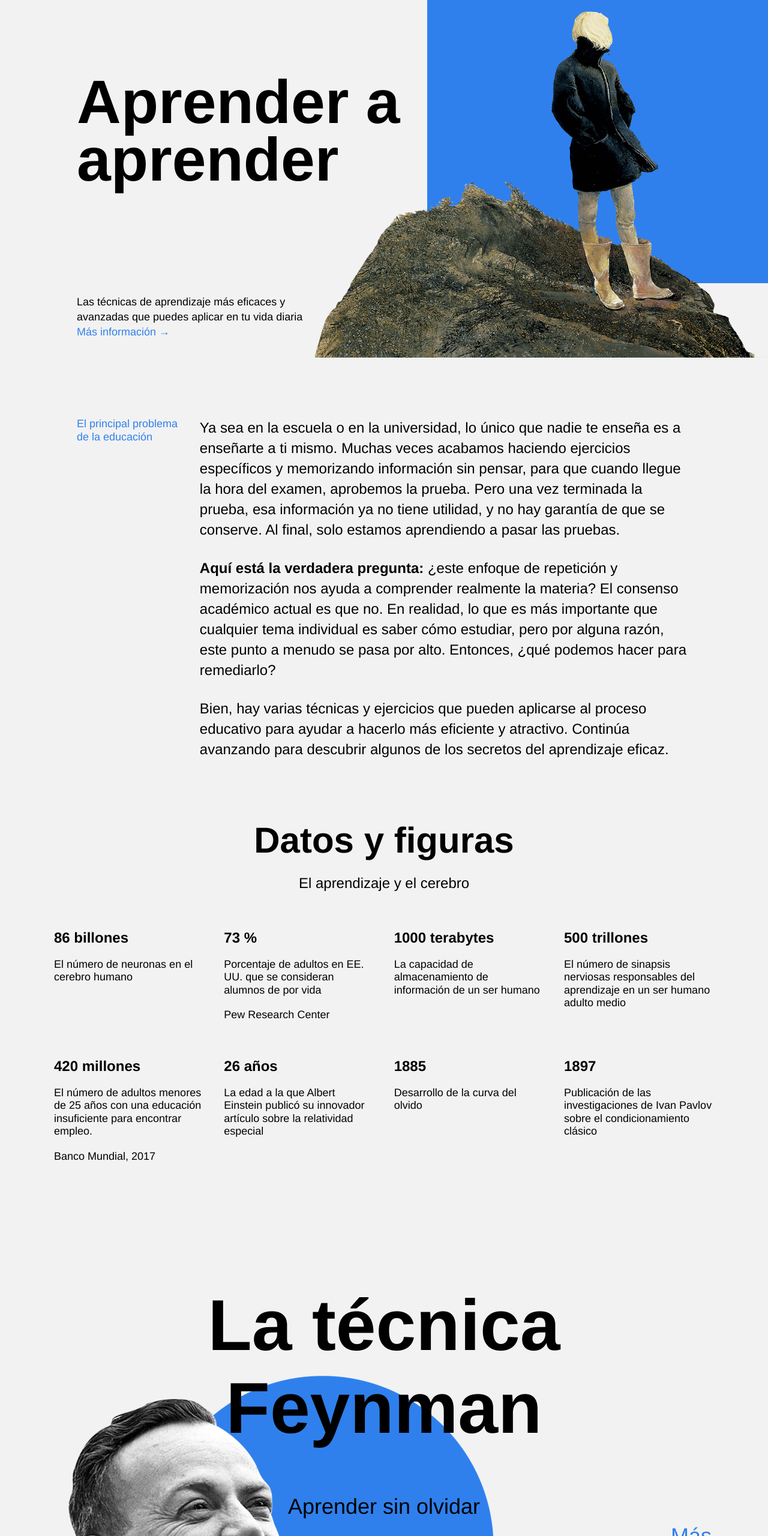
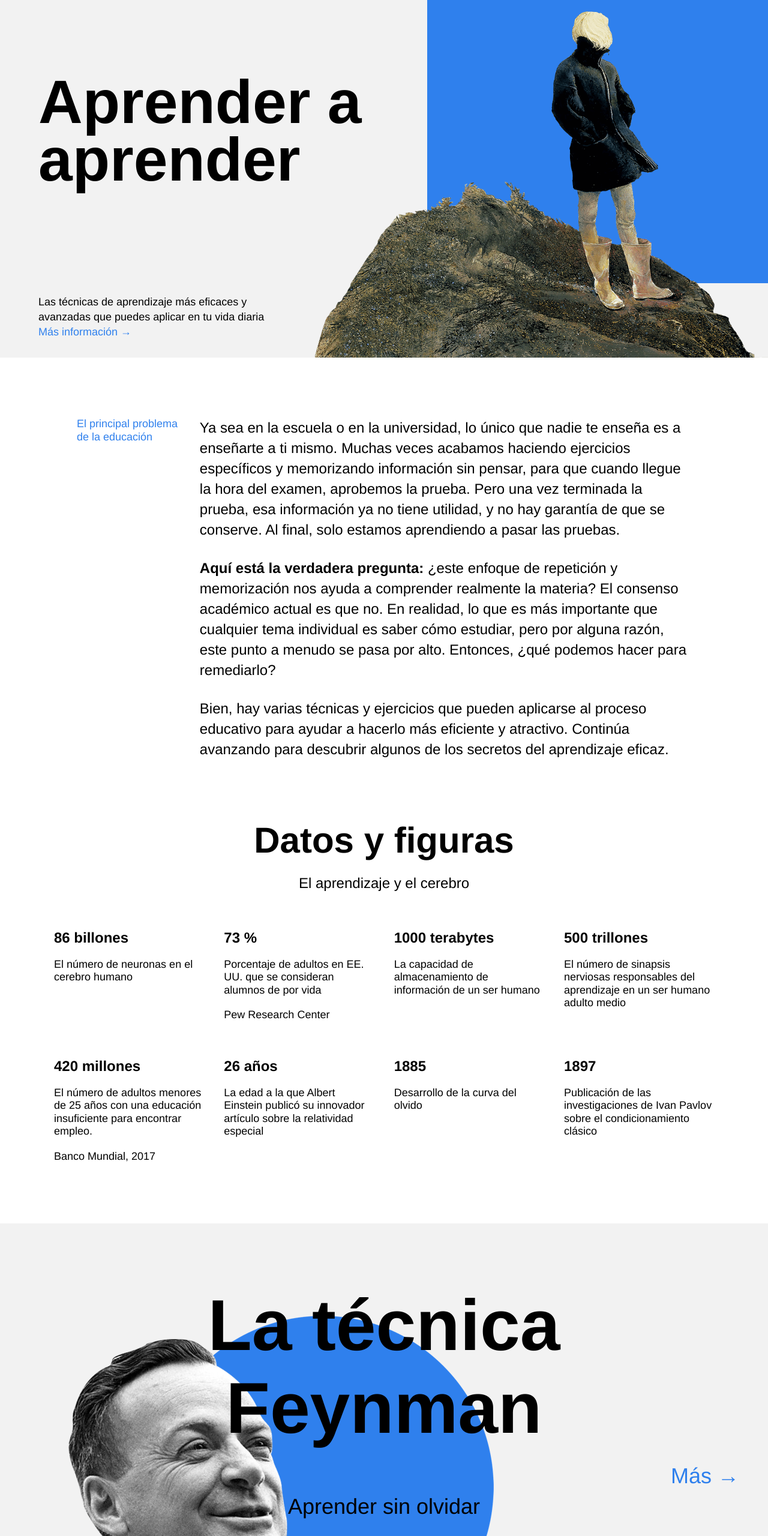
Before and after one commit to zukuzuku2/web_project_1_es, a plain HTML site: page index.html in a window 1280 px wide. Shown: the part 160-2720 px from the top of the page at 60% size. Drawn offline with Linux system fonts and the light colour scheme.

Commit message:
Corregir se;alamientos en la revision

```diff
--- a/styles/style.css
+++ b/styles/style.css
@@ -7,14 +7,13 @@
   max-width: 1600px;
   margin: 0 auto;
   font-family: "Helvetica Neue", Arial, sans-serif;
-  background-color: #f2f2f2;
 }
 
 .header {
+  background-color: #f2f2f2;
   height: 100vh;
   min-height: 600px;
   max-height: 756px;
-  margin-left: 64px;
   position: relative;
   display: flex;
   justify-content: start;
@@ -34,11 +33,11 @@
 }
 
 .header__title {
+  margin: 0 0 0 64px;
   width: 730px;
   line-height: 96px;
   font-size: 102px;
   font-weight: bold;
-  margin-left: 64px;
 }
 
 .header__subtitle {
@@ -147,7 +146,6 @@
 .table {
   width: 1100px;
   padding-top: 60px;
-  padding-bottom: 100px;
   display: flex;
   flex-flow: row wrap;
   justify-content: space-between;
@@ -175,12 +173,12 @@
 }
 
 .feynman {
+  background-color: #f2f2f2;
   height: 790px;
   position: relative;
   display: flex;
   flex-direction: column;
-  justify-content: center;
-  align-items: center;
+  /* padding-top: 100px; */
 }
 
 .feynman__image {
@@ -193,11 +191,13 @@
 
 .feynman__title {
   width: 775px;
+  margin: 0 auto;
   text-align: center;
   z-index: 1;
   line-height: 1.15;
   font-size: 120px;
   font-weight: bold;
+  padding-top: 100px;
 }
 
 .feynman__subtitle {
```
